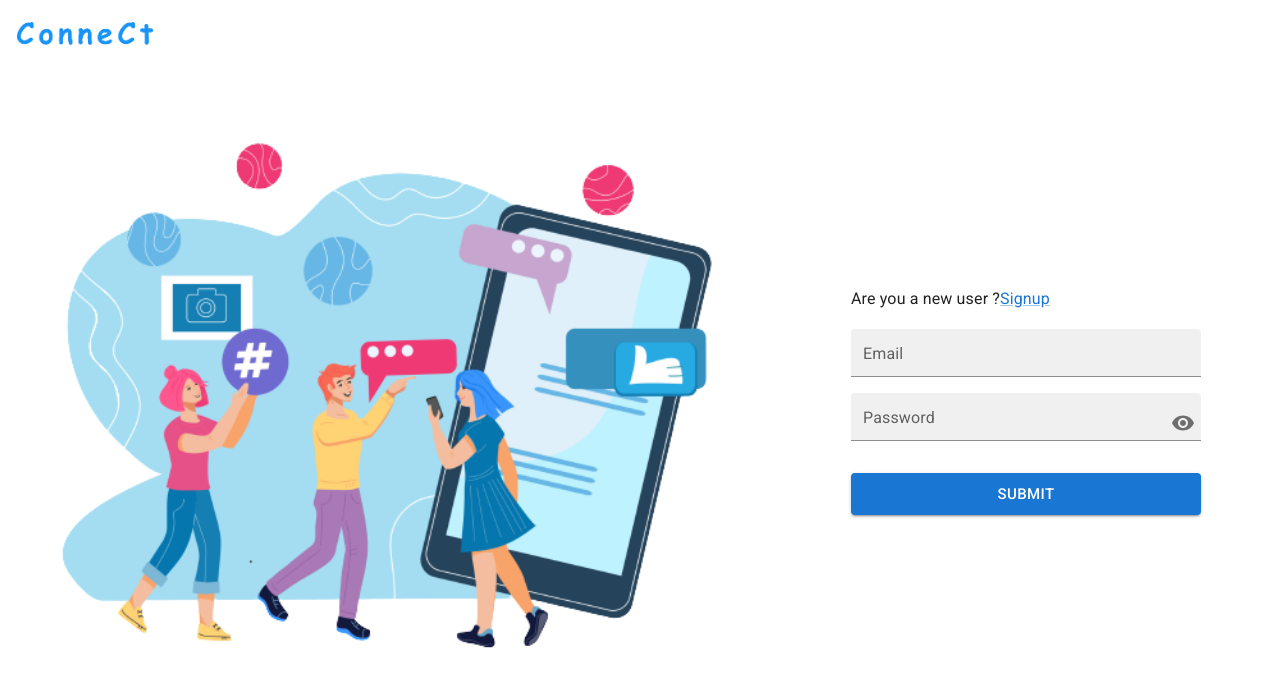
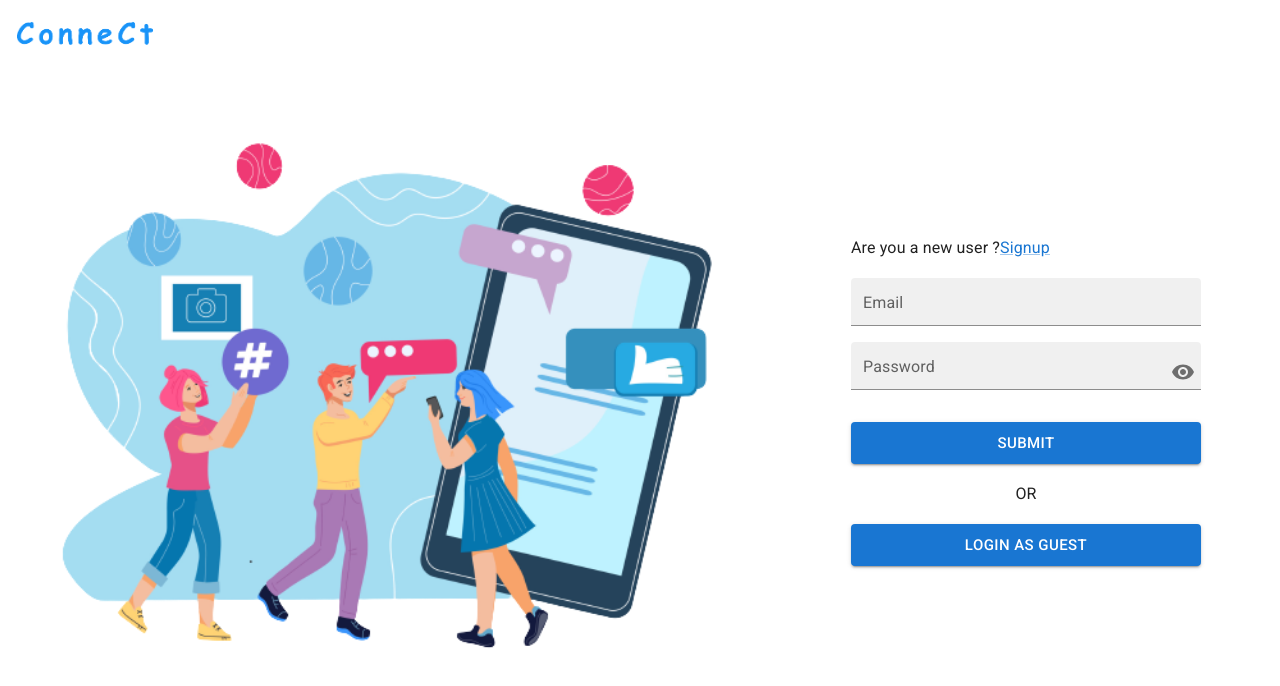
Before and after one commit to Amit-Shaw7/connect, a React (Create React App) app in the folder frontend/: page /login in a window 1280 px wide. Shown: the top 686 px of the page. Built offline with nearby package versions, Linux system fonts and the light colour scheme; no server answers.

Commit message:
added guest user

```diff
--- a/frontend/src/auth/login/LoginForm.js
+++ b/frontend/src/auth/login/LoginForm.js
@@ -14,7 +14,7 @@ import CircularProgress from "@mui/material/CircularProgress";
 import Visibility from "@mui/icons-material/Visibility";
 import VisibilityOff from "@mui/icons-material/VisibilityOff";
 import loginSchema from "../../schema/LoginSchema";
-import { loginFn } from "../../store/actions/AuthActions";
+import { loginAsGuestFn, loginFn } from "../../store/actions/AuthActions";
 import { formatErrorMessage } from "../../utils/formatError";
 
 const LoginForm = () => {
@@ -45,6 +45,10 @@ const LoginForm = () => {
     const onSubmit = (data) => {
         dispatch(loginFn(data, setErrorMsg, navigate));
     };
+
+    const loginAsGuest = () => {
+        dispatch(loginAsGuestFn(setErrorMsg , navigate));
+    }
     return (
         <form onSubmit={handleSubmit(onSubmit)}>
             <Stack
@@ -118,6 +122,20 @@ const LoginForm = () => {
                 >
                     {(isSubmitting || isLoading) ? <CircularProgress color="inherit" size="26px" /> : "Submit"}
                 </Button>
+
+                <Typography textAlign='center' variant="subtitle1">
+                    OR
+                </Typography>
+
+                <Button
+                    type="button"
+                    variant="contained"
+                    size="large"
+                    disabled={isSubmitting || isLoading}
+                    onClick={loginAsGuest}
+                >
+                    {(isSubmitting || isLoading) ? <CircularProgress color="inherit" size="26px" /> : "Login as guest"}
+                </Button>
             </Stack>
         </form>
     )
--- a/frontend/src/sections/home/AddPost.js
+++ b/frontend/src/sections/home/AddPost.js
@@ -74,6 +74,9 @@ const AddPost = ({ user }) => {
         const data = {
             media: postMediaUrl,
             postText,
+        }
+        if(!postText){
+            return;
         }
         await dispatch(addPostFn(data, user));
         setPostMedia("");
--- a/frontend/src/store/actions/AuthActions.js
+++ b/frontend/src/store/actions/AuthActions.js
@@ -32,6 +32,25 @@ export const loginFn = (data, setErrorMsg, navigate) => async (dispatch) => {
         }
     }
 }
+export const loginAsGuestFn = (setErrorMsg, navigate) => async (dispatch) => {
+    const url = "/auth/login";
+    let response = {};
+    const data ={
+        email : "guest@gmail.com",
+        password : "123456789"
+    }
+    try {
+        response = await instance.post(url, data);
+    } catch (error) {
+        setErrorMsg(formatErrorMessage(error?.response?.data?.msg));
+    } finally {
+        if (response?.status === 200) {
+            dispatch({ type: "LOGIN_SUCCESS", payload: response?.data?.user?._id });
+            navigate("/");
+            toast.success("Logged in Succesfull");
+        }
+    }
+}
 
 export const logoutFn = (navigate) => async (dispatch) => {
     const url = "/auth/logout";
```
